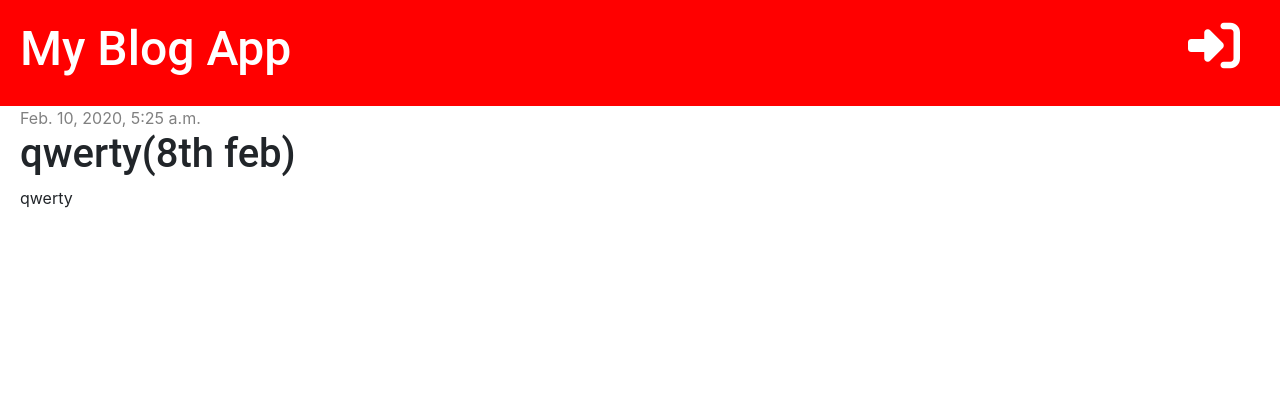
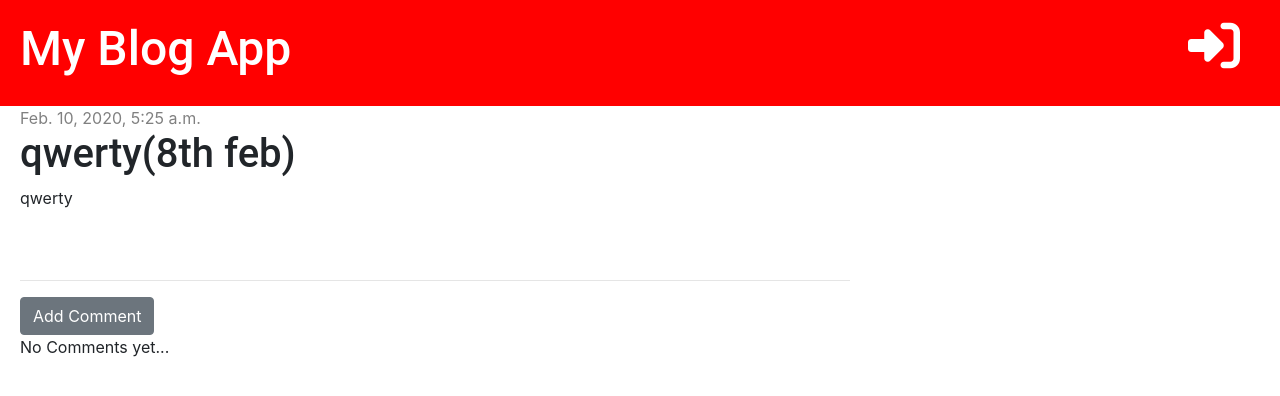
Before and after one commit to Avneet16/blogging_app, a Django app: page /post/1 in a window 1280 px wide. Shown: the top 396 px of the page. Run offline with Django 3.2, Linux system fonts and the light colour scheme; data comes from the database, SQL or seed files in the repository; both versions use the stored data as it was after the commit; some libraries are stand-ins or nearby versions.

Commit message:
add feture to comment

```diff
--- a/my_site/admin.py
+++ b/my_site/admin.py
@@ -1,4 +1,5 @@
 from django.contrib import admin
-from .models import Post
+from .models import Post,Comment
 # Register your models here.
 admin.site.register(Post)
+admin.site.register(Comment)
--- a/my_site/forms.py
+++ b/my_site/forms.py
@@ -1,7 +1,11 @@
 from django import forms
-from .models import Post
+from .models import Post,Comment
 
 class PostForm(forms.ModelForm):
     class Meta:
         model=Post
         fields={'title','text'}
+class CommentForm(forms.ModelForm):
+    class Meta:
+        model=Comment
+        fields={'text',}
--- a/my_site/models.py
+++ b/my_site/models.py
@@ -14,3 +14,12 @@ class Post(models.Model):
 
     def __str__(self):
         return self.title
+
+class Comment(models.Model):
+    post = models.ForeignKey('my_site.Post',on_delete=models.CASCADE,related_name='comments')
+    author = models.CharField(max_length=200)
+    text= models.TextField()
+    created_date = models.DateTimeField(default=timezone.now)
+
+    def __str__(self):
+        return self.text
--- a/my_site/urls.py
+++ b/my_site/urls.py
@@ -8,4 +8,5 @@ urlpatterns=[
     path('post/edit/<int:pk>',views.post_edit,name='post_edit'),
     path('drafts/',views.post_draft,name='post_draft'),
     path('post/publish/<int:pk>',views.post_publish,name='post_publish'),
+    path('post/comment/<int:pk>',views.add_comment,name='add_comment'),
 ]
--- a/my_site/views.py
+++ b/my_site/views.py
@@ -1,7 +1,7 @@
 from django.shortcuts import render,get_object_or_404,redirect
 from django.utils import timezone
 
-from my_site.forms import PostForm
+from my_site.forms import PostForm,CommentForm
 from django.contrib.auth.decorators import login_required
 from .models import Post
 
@@ -58,3 +58,17 @@ def post_publish(request,pk):
     post=get_object_or_404(Post,pk=pk)
     post.publish()
     return redirect('post_detail',pk=pk)
+
+def add_comment(request,pk):
+    post=get_object_or_404(Post,pk=pk)
+    if request.method == 'POST':
+        form = CommentForm(request.POST)
+        if form.is_valid():
+            comment=form.save(commit=False)
+            comment.author = request.user
+            comment.post=post
+            comment.save()
+            return redirect('post_detail',pk=post.pk)
+    else:
+        form = CommentForm()
+    return render(request,'my_site/add_comment.html',{'form':form})
--- a/static/css/blog.css
+++ b/static/css/blog.css
@@ -48,3 +48,7 @@ h1,h2,h3 {
 .top-menu a,.top-menu a:hover{
     color: white;
 }
+
+.comment{
+    margin: 20px 0px 20px 20px;
+}
--- a/templates/my_site/post_detail.html
+++ b/templates/my_site/post_detail.html
@@ -17,4 +17,21 @@
         <h1>{{ post.title }}</h1>
         <p>{{ post.text|linebreaksbr }}</p>
     </div>
+
+    <hr>
+    <a href="{% url 'add_comment' pk=post.pk %}" class="btn btn-secondary">Add Comment</a>
+    {% for comment in post.comments.all %}
+        <div class="comment">
+
+            <div class="date">
+                {{ comment.created_date }}
+            </div>
+
+            <strong>{{ comment.author }}</strong>
+            <p>{{ comment.text }}</p>
+        </div>
+
+    {% empty %}
+        <p>No Comments yet...</p>
+    {% endfor %}
 {% endblock %}
```
Also changed, not shown: templates/my_site/add_comment.html (added, +14 -0 lines), db.sqlite3, my_site/migrations/0002_comment.py (added).
